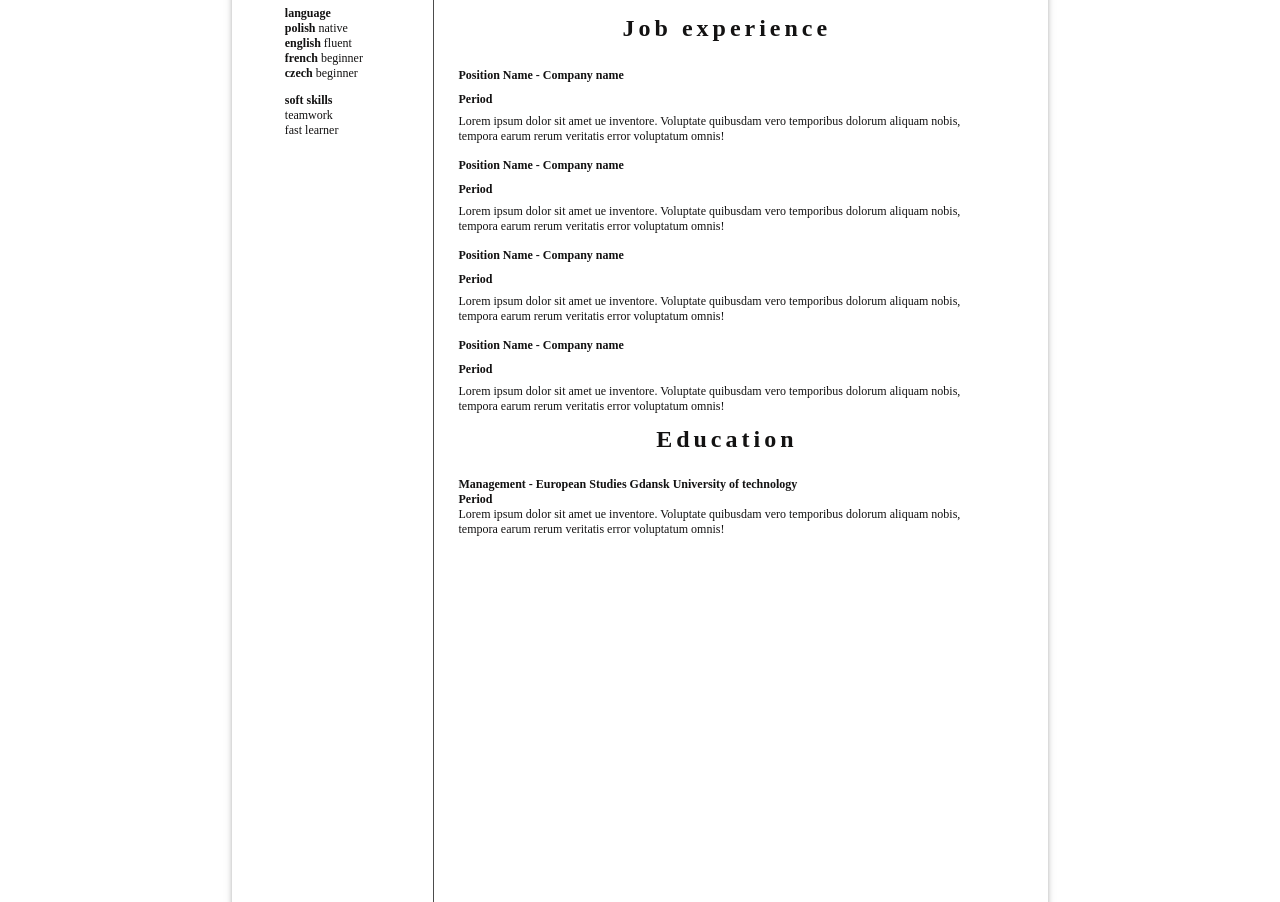
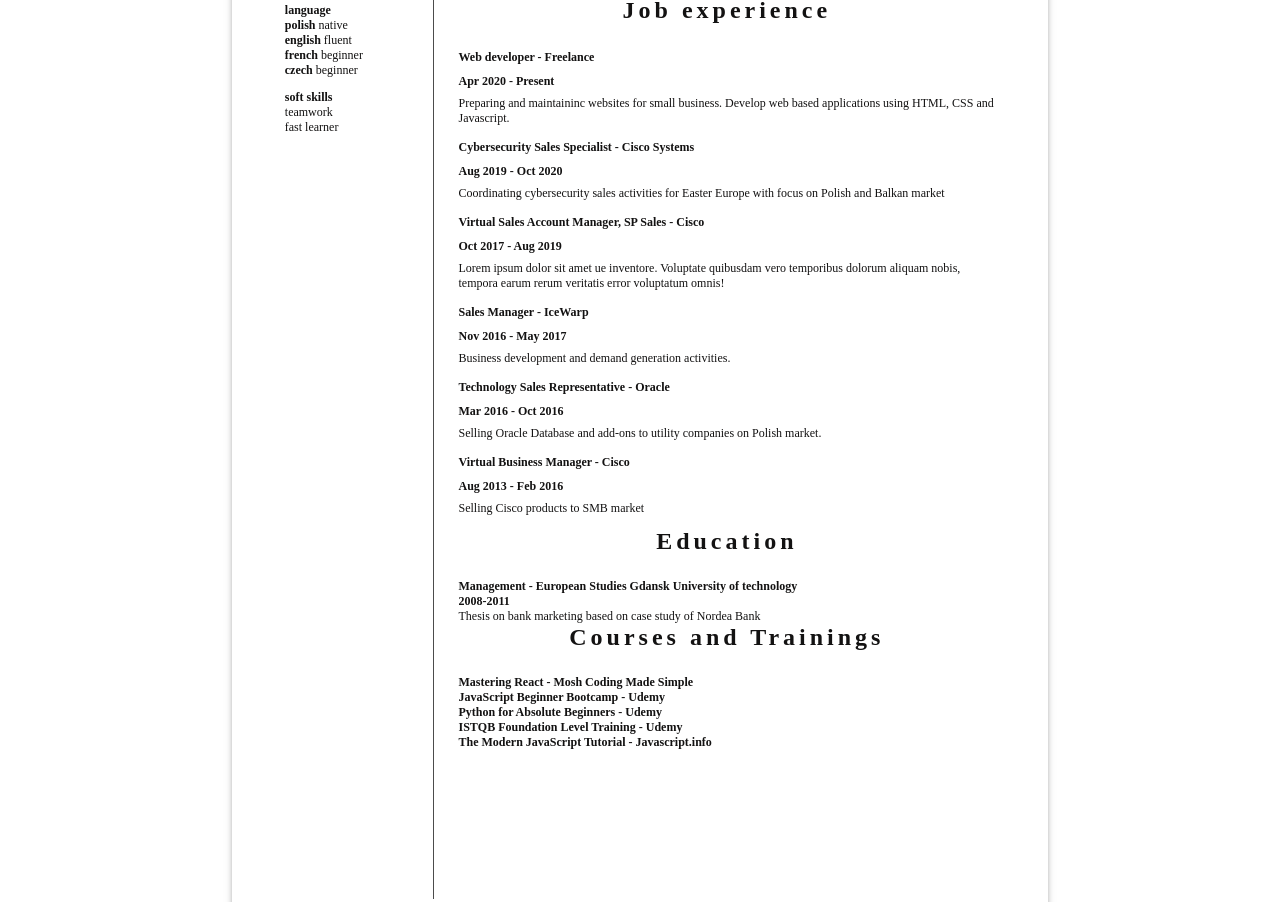
Before and after one commit to ptaszekk/cv, a plain HTML site: page index.html in a window 1280 px wide. Shown: the part 224-1126 px from the top of the page. Drawn offline with Linux system fonts and the light colour scheme; a script that the page names is missing.

Commit message:
Update index.html

```diff
--- a/index.html
+++ b/index.html
@@ -12,8 +12,7 @@
 		<title>Jakub Ptaszek CV</title>
 	</head>
 	<body>
-		<button type="button" onclick="printJS('printJS', 'html')">print cv</button>
-		<div class="wrapper" id="printJS">
+		<div class="wrapper">
 			<div class="container container-left">
 				<div class="sub-section contact">
 					<div class="contact-name">Jakub Ptaszek</div>
@@ -34,7 +33,12 @@
 									>Linkedin</a
 								>
 							</li>
-							<li><a href="https://github.com/ptaszekk">github</a></li>
+							<li><a href="https://github.com/ptaszekk">Github</a></li>
+							<li>
+								<a href="https://quirky-ritchie-24a076.netlify.app/"
+									>Personal Website</a
+								>
+							</li>
 						</ul>
 					</div>
 				</div>
@@ -43,7 +47,7 @@
 					<div class="skills-programming">
 						<h3>programming</h3>
 						<ul class="skills-list">
-							<li>Javascript</li>
+							<li>JS - React / Angular / TS</li>
 							<li>CSS/SCSS</li>
 							<li>HTML</li>
 						</ul>
@@ -68,58 +72,95 @@
 			<main class="main">
 				<div class="container container-right">
 					<h1 class="main-header">CV</h1>
-					<section class="main-experience">
+					<section class="main-experience break-2">
 						<h2>Job experience</h2>
-						<div class="main-job job">
-							<h3 class="job-title">Position Name - <strong>Company name</strong></h3>
-							<h4 class="job-period">Period</h4>
+						<div class="main-job job break-1">
+							<h3 class="job-title">Web developer - <strong>Freelance</strong></h3>
+							<h4 class="job-period">Apr 2020 - Present</h4>
+							<p class="job-description">
+								Preparing and maintaininc websites for small business. Develop web based
+								applications using HTML, CSS and Javascript.
+							</p>
+						</div>
+						<div class="main-job job break-1">
+							<h3 class="job-title">
+								Cybersecurity Sales Specialist - <strong>Cisco Systems</strong>
+							</h3>
+							<h4 class="job-period">Aug 2019 - Oct 2020</h4>
+							<p class="job-description">
+								Coordinating cybersecurity sales activities for Easter Europe with focus
+								on Polish and Balkan market
+							</p>
+						</div>
+
+						<div class="main-job job break-1">
+							<h3 class="job-title">
+								Virtual Sales Account Manager, SP Sales - <strong>Cisco</strong>
+							</h3>
+							<h4 class="job-period">Oct 2017 - Aug 2019</h4>
 							<p class="job-description">
 								Lorem ipsum dolor sit amet ue inventore. Voluptate quibusdam vero
 								temporibus dolorum aliquam nobis, tempora earum rerum veritatis error
 								voluptatum omnis!
 							</p>
 						</div>
-						<div class="main-job job">
-							<h3 class="job-title">Position Name - <strong>Company name</strong></h3>
-							<h4 class="job-period">Period</h4>
+						<div class="main-job job break-1">
+							<h3 class="job-title">Sales Manager - <strong>IceWarp</strong></h3>
+							<h4 class="job-period">Nov 2016 - May 2017</h4>
 							<p class="job-description">
-								Lorem ipsum dolor sit amet ue inventore. Voluptate quibusdam vero
-								temporibus dolorum aliquam nobis, tempora earum rerum veritatis error
-								voluptatum omnis!
+								Business development and demand generation activities.
+							</p>
+						</div>
+						<div class="main-job job break-1">
+							<h3 class="job-title">
+								Technology Sales Representative - <strong>Oracle</strong>
+							</h3>
+							<h4 class="job-period">Mar 2016 - Oct 2016</h4>
+							<p class="job-description">
+								Selling Oracle Database and add-ons to utility companies on Polish
+								market.
 							</p>
 						</div>
 						<div class="main-job job">
-							<h3 class="job-title">Position Name - <strong>Company name</strong></h3>
-							<h4 class="job-period">Period</h4>
-							<p class="job-description">
-								Lorem ipsum dolor sit amet ue inventore. Voluptate quibusdam vero
-								temporibus dolorum aliquam nobis, tempora earum rerum veritatis error
-								voluptatum omnis!
-							</p>
-						</div>
-						<div class="main-job job">
-							<h3 class="job-title">Position Name - <strong>Company name</strong></h3>
-							<h4 class="job-period">Period</h4>
-							<p class="job-description">
-								Lorem ipsum dolor sit amet ue inventore. Voluptate quibusdam vero
-								temporibus dolorum aliquam nobis, tempora earum rerum veritatis error
-								voluptatum omnis!
-							</p>
+							<h3 class="job-title">Virtual Business Manager - <strong>Cisco</strong></h3>
+							<h4 class="job-period">Aug 2013 - Feb 2016</h4>
+							<p class="job-description">Selling Cisco products to SMB market</p>
 						</div>
 					</section>
-					<section class="main-education">
+					<section class="main-education break-2">
 						<h2>Education</h2>
 						<div class="main-job">
 							<h3>
 								Management - European Studies
 								<strong>Gdansk University of technology</strong>
 							</h3>
-							<h4>Period</h4>
-							<p>
-								Lorem ipsum dolor sit amet ue inventore. Voluptate quibusdam vero
-								temporibus dolorum aliquam nobis, tempora earum rerum veritatis error
-								voluptatum omnis!
-							</p>
+							<h4>2008-2011</h4>
+							<p>Thesis on bank marketing based on case study of Nordea Bank</p>
+						</div>
+					</section>
+					<section class="main-education">
+						<h2>Courses and Trainings</h2>
+						<div class="main-job">
+							<h3>
+								Mastering React -
+								<strong>Mosh Coding Made Simple</strong>
+							</h3>
+							<h3>
+								JavaScript Beginner Bootcamp -
+								<strong>Udemy</strong>
+							</h3>
+							<h3>
+								Python for Absolute Beginners -
+								<strong>Udemy</strong>
+							</h3>
+							<h3>
+								ISTQB Foundation Level Training -
+								<strong>Udemy</strong>
+							</h3>
+							<h3>
+								The Modern JavaScript Tutorial -
+								<strong>Javascript.info</strong>
+							</h3>
 						</div>
 					</section>
 				</div>
```
